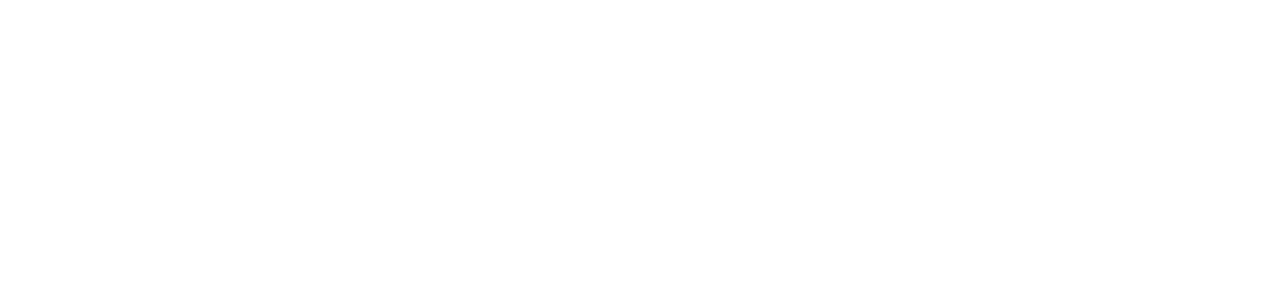
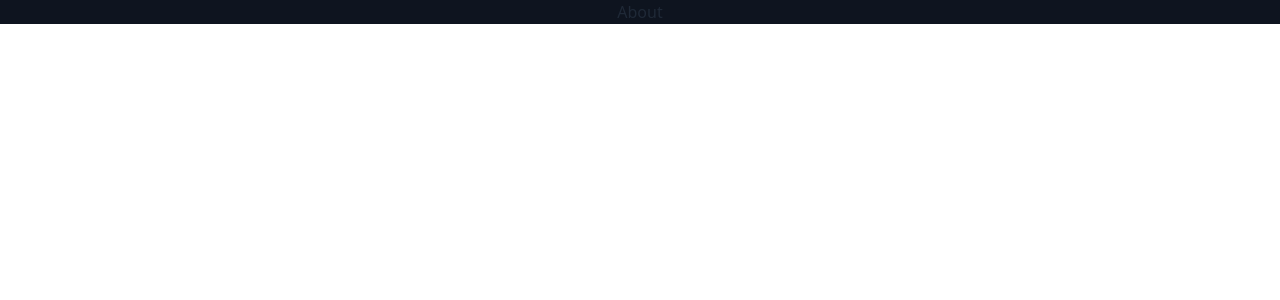
Before and after one commit to sanjiv576/E_Commerce_Web, a React (Create React App) app: page /about in a window 1280 px wide. Before the commit this address had no page. Shown: the top 300 px of the page. Built offline with nearby package versions, Linux system fonts and the light colour scheme.

Commit message:
add starting about and contact files

```diff
--- a/src/App.js
+++ b/src/App.js
@@ -12,6 +12,8 @@
 import AdminProfile from './components/AdminProfile';
 import { UserProvider } from './utils/userContext';
 import Signup from './components/Signup';
+import { Contact } from './components/Guest/Contact';
+import { About } from './components/Guest/About';
 
 function App() {
   return (
@@ -36,6 +38,8 @@
           <PurchaseProvider>
             <Routes>
               <Route path='/' element={<LandingPage />}></Route>
+              <Route path='/contact' element={<Contact />}></Route>
+              <Route path='/about' element={<About />}></Route>
               <Route path='/login' element={<Login />}></Route>
               <Route path='/signup' element={<Signup />}></Route>
               <Route path='/singleProduct/:productId' element={<SingleProduct />}></Route>
--- /dev/null
+++ b/src/components/Guest/About.jsx
@@ -0,0 +1,7 @@
+import React from 'react'
+
+export const About = () => {
+  return (
+    <div>About</div>
+  )
+}
--- /dev/null
+++ b/src/components/Guest/Contact.jsx
@@ -0,0 +1,7 @@
+import React from 'react'
+
+export const Contact = () => {
+  return (
+    <div>Contact</div>
+  )
+}
```
